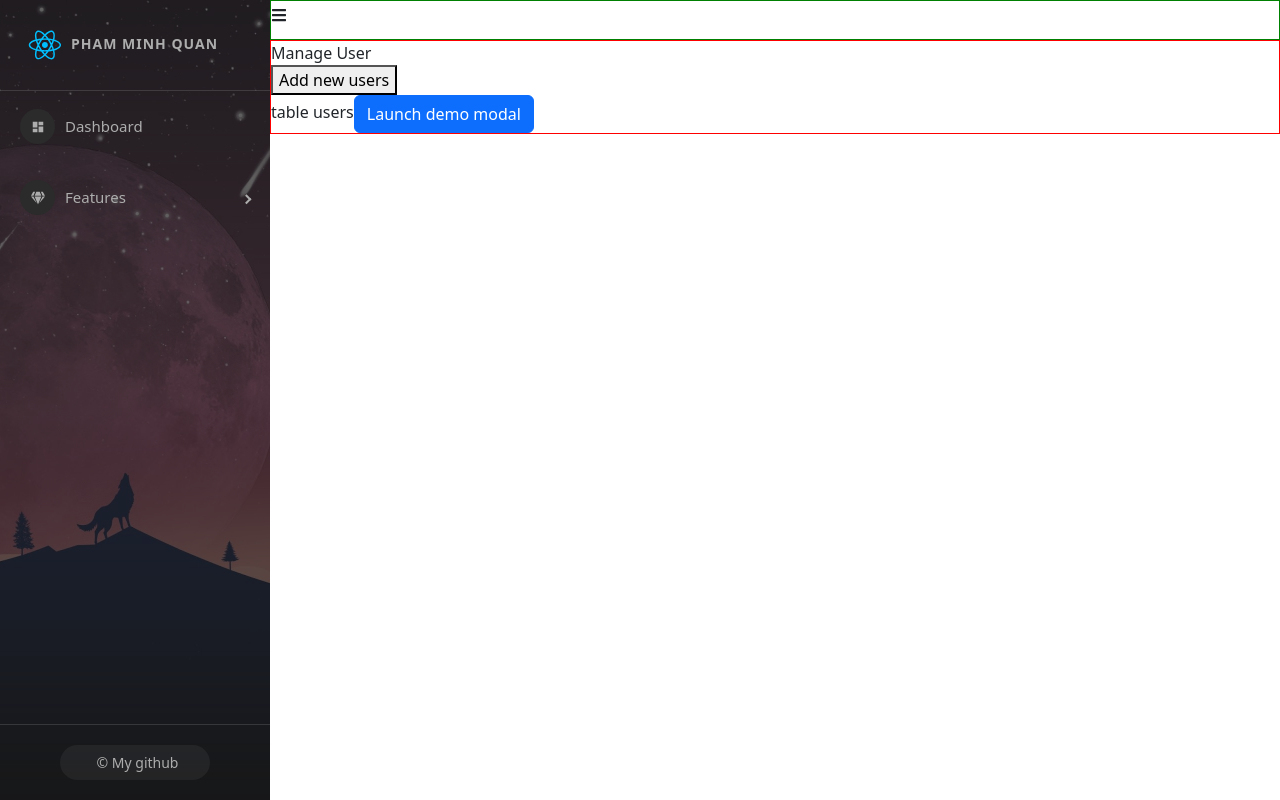
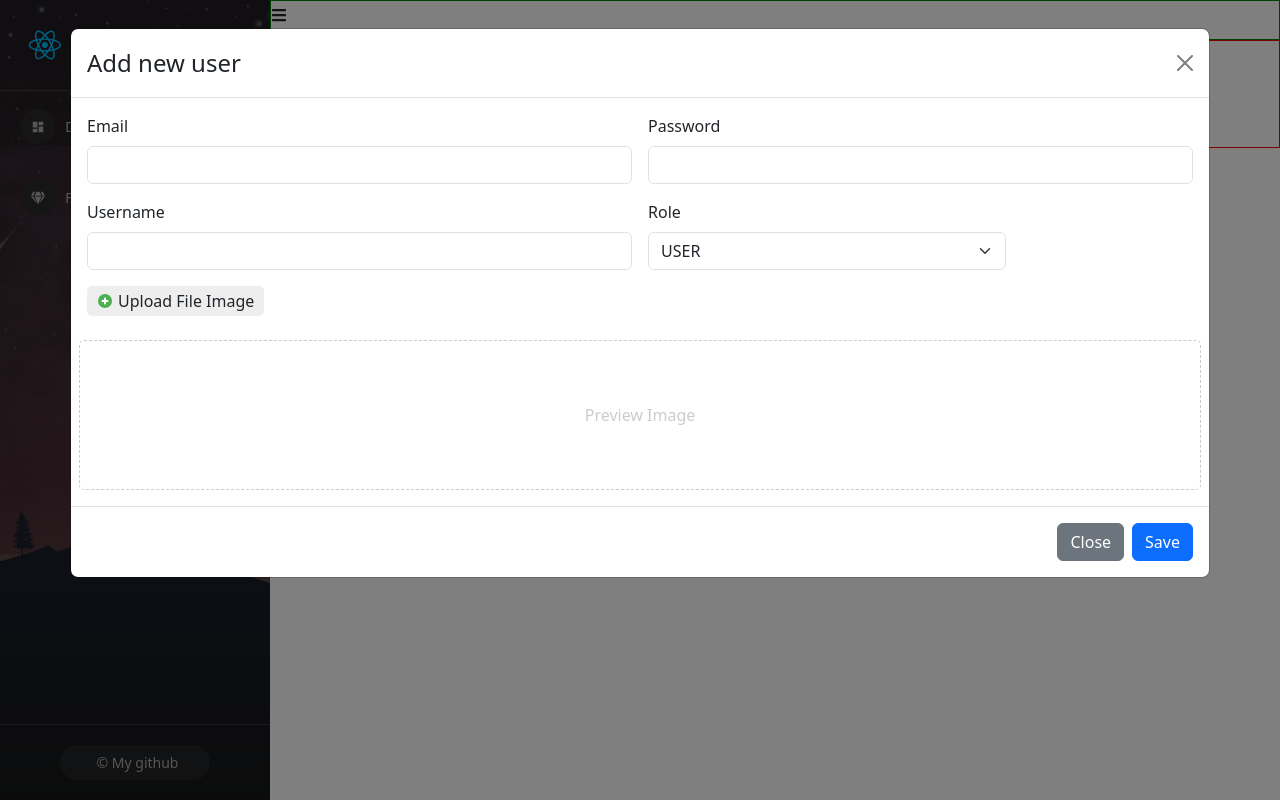
Before and after one commit to minhquan2703/SERN_Quiz, a React (Create React App) app in the folder base-react-redux/: page /admins/manage-users in a window 1280 px wide. Both pictures are taken after a click on the button "Add new users". Built offline with nearby package versions, Linux system fonts and the light colour scheme.

Commit message:
ModalCreateUser_Update

```diff
--- a/base-react-redux/src/components/Admin/Admin.js
+++ b/base-react-redux/src/components/Admin/Admin.js
@@ -3,6 +3,7 @@ import './Admin.scss';
 import { FaBars } from 'react-icons/fa';
 import { useState } from "react";
 import { Outlet } from 'react-router-dom';
+
 
 
 const Admin = (props) => {
--- a/base-react-redux/src/components/Admin/Content/ManageUser.js
+++ b/base-react-redux/src/components/Admin/Content/ManageUser.js
@@ -1,8 +1,13 @@
 import ModalCreateUser from "./ModalCreateUser"
+import './ManageUser.scss'
+import { useState } from "react";
+import { FcPlus } from 'react-icons/fc';
 
 
 
 const ManageUser = (props) => {
+
+    const [showModalCreateUser, setShowModelCreateUser] = useState(false)
     return (
         <div className="manage-user-container">
             <div className="title">
@@ -10,13 +15,18 @@ const ManageUser = (props) => {
             </div>
             <div className="user-content">
                 <div>
-                    <button>Add new users</button>
+                    <button className='btn btn-primary' onClick={()=>setShowModelCreateUser(true)}><FcPlus/>Add new users</button>
                 </div>
                 <div>
                     table users
-                    <ModalCreateUser/>
                 </div>
+                <ModalCreateUser
+                show={showModalCreateUser}
+                setShow = {setShowModelCreateUser}
+                />
+
             </div>
+
         </div>
     )
 }
--- /dev/null
+++ b/base-react-redux/src/components/Admin/Content/ManageUser.scss
@@ -0,0 +1,41 @@
+.manage-user-container{
+    padding: 10px;
+    .users-content{
+        .img-preview{
+            border: 1px solid red;
+            height: 150px;
+        }
+    }
+}
+
+.modal-add-user{
+    .img-preview{
+        height: 150px;
+        border: 1px dashed #ccc;
+        border-radius: 5px;
+        display: flex;
+        justify-content: center;
+        align-items: center;
+        color: #ccc;
+        img{
+            max-width: 100%;
+            max-height: 100%;
+        }
+    }
+
+    .label-upload{
+        display: flex;
+        gap: 5px;
+        align-items: center;
+        border: 1px solid red;
+        width: fit-content;
+        padding: 3px 10px;
+        border-radius: 5px;
+        background: #eeeeee;
+        border: none;
+        cursor: pointer;
+        &:hover{
+            background: #dcdcdc;
+        }
+    }
+}
--- a/base-react-redux/src/components/Admin/Content/ModalCreateUser.js
+++ b/base-react-redux/src/components/Admin/Content/ModalCreateUser.js
@@ -1,26 +1,71 @@
 import { useState } from 'react';
 import Button from 'react-bootstrap/Button';
 import Modal from 'react-bootstrap/Modal';
+import { FcPlus } from 'react-icons/fc';
+import axios from 'axios'
 
-const ModalCreateUser = () => {
-    const [show, setShow] = useState(false);
+const ModalCreateUser = (props) => {
+	const { show, setShow } = props
+    // const [show, setShow] = useState(false);
+    const handleClose = () => {
+		setShow(false);
+		setEmail("")
+		setPassword("")
+		setUsername("")
+		setImage("")
+		setRole("USER")
+		setPreviewImage("")
+	}
+    //const handleShow = () => setShow(true);
+	const [email, setEmail] = useState("")
+	const [password, setPassword] = useState("")
+	const [username, setUsername] = useState("")
+	const [image, setImage] = useState("")
+	const [role, setRole] = useState("")
+	const [previewImage, setPreviewImage] = useState("")
 
-    const handleClose = () => setShow(false);
-    const handleShow = () => setShow(true);
+	const handleUploadImage = (event) =>{
+		if(event.target && event.target.value && event.target.files[0]){
+		setPreviewImage(URL.createObjectURL(event.target.files[0]))
+		setImage(event.target.files[0])
+		}
+	}
+
+	const handleSubmitCreateUser = async() =>{
+		// let data = {
+		// 	email: email,
+		// 	password: password,
+		// 	username: username,
+		// 	role: role,
+		// 	userImage: image
+		// }
+		// console.log(data)
+
+		const data = new FormData();
+		data.append('email', email);
+		data.append('password', password);
+		data.append('username', username);
+		data.append('role',role );
+		data.append('userImage', image);
+
+		let res = await axios.post('http://localhost:8081/api/v1/participant', data)
+		console.log('Check res >>>', data)
+	}
 
 
 
   return (
     <>
-      <Button variant="primary" onClick={handleShow}>
+      {/* <Button variant="primary" onClick={handleShow}>
         Launch demo modal
-      </Button>
+      </Button> */}
 
       <Modal
       show={show}
       onHide={handleClose}
       size="xl"
       backdrop="static"
+      className='modal-add-user'
       >
         <Modal.Header closeButton>
           <Modal.Title>Add new user</Modal.Title>
@@ -29,33 +74,60 @@ const ModalCreateUser = () => {
             <form className="row g-3">
                 <div className="col-md-6">
                     <label className="form-label">Email</label>
-                    <input type="email" className="form-control"/>
+                    <input
+					type="email"
+					className="form-control"
+					value={email}
+					onChange={(event) => setEmail(event.target.value)}/>
                 </div>
                 <div className="col-md-6">
                     <label className="form-label">Password</label>
-                    <input type="password" className="form-control"/>
+                    <input
+					type="password"
+					className="form-control"
+					onChange ={(event) => setPassword(event.target.value)}/>
                 </div>
 
                 <div className="col-md-6">
-                    <label className="form-label">City</label>
-                    <input type="text" className="form-control"/>
+                    <label className="form-label">Username</label>
+                    <input type="text"
+					className="form-control"
+					onChange={(event) => setUsername(event.target.value)}/>
                 </div>
                 <div className="col-md-4">
-                    <label className="form-label">Role</label>
-                    <select className="form-select">
-                    <option selected>USER</option>
-                    <option>ADMIN</option>
+                    <label className="form-label" >Role</label>
+                    <select
+					className="form-select"
+					onChange={(event) => setRole(event.target.value)}
+					value={role}
+					>
+                    <option value="USER">USER</option>
+                    <option value="ADMIN">ADMIN</option>
                     </select>
                 </div>
-                <label>Image</label>
-                <input type="file"/>
+                <div className='col-md-12'>
+                  <label className='form-label label-upload' htmlFor='labelUpload'>
+					<FcPlus/>
+					Upload File Image</label>
+                  <input
+				  type="file"
+				  hidden id='labelUpload'
+				  onChange={(event) => handleUploadImage(event)}/>
+                </div>
+                <div className='col-md-12 img-preview'>
+					{previewImage ?
+					<img src={previewImage}/>
+					:
+					<span>Preview Image</span>
+					}
+                </div>
             </form>
         </Modal.Body>
         <Modal.Footer>
-          <Button variant="secondary" onClick={handleClose}>
+          <Button variant="secondary" onClick={()=>handleSubmitCreateUser()}>
             Close
           </Button>
-          <Button variant="primary" onClick={handleClose}>
+          <Button variant="primary" onClick={()=>handleSubmitCreateUser()}>
             Save
           </Button>
         </Modal.Footer>
```
Also changed, not shown: 1 other file (tests, documents, lock files or other folders).
